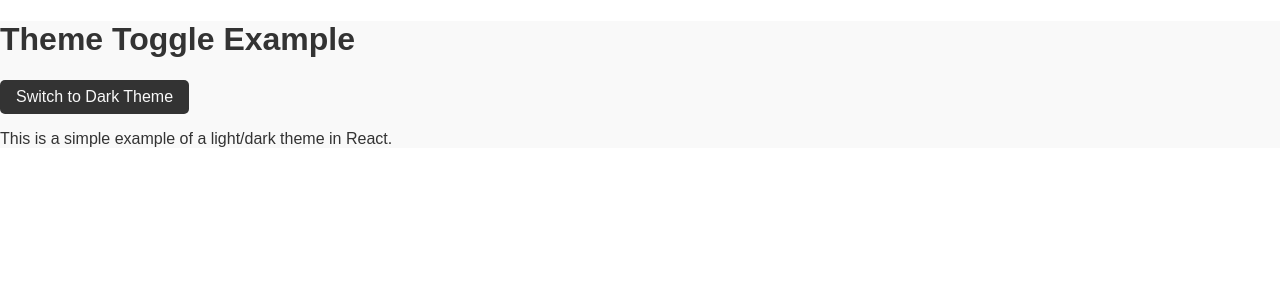
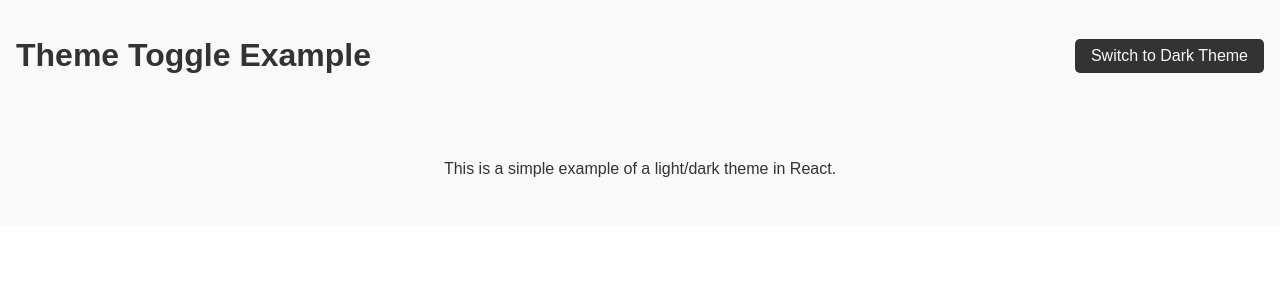
Before and after one commit to dev13-Vishnu/exercises, a React (Vite) app: page / in a window 1280 px wide. Shown: the top 300 px of the page. Built offline with nearby package versions, Linux system fonts and the light colour scheme.

Commit message:
theme toggle last commit

```diff
--- a/src/index.css
+++ b/src/index.css
@@ -13,32 +13,53 @@
     cursor: pointer;
 } */
  /* light / dark theme styling */
- body, html{
+ /* App.css */
+
+/* Common Styles */
+body, html {
     margin: 0;
     padding: 0;
-    font-family:Arial, Helvetica, sans-serif;
-    transition: background-color 0.3s ease,color 0.3s ease;
+    font-family: Arial, sans-serif;
+    transition: background-color 0.3s ease, color 0.3s ease;
   }
-.light-theme{
-    background-color: #f9f9f9;
-    color: #333;
+
+  .header {
+    display: flex;
+    justify-content: space-between;
+    align-items: center;
+    padding: 1rem;
   }
-.dark-theme{
-    background-color: #333;
-    color: #f9f9f9;
-}
-.theme-toggle-btn{
+
+  .theme-toggle-btn {
     padding: 0.5rem 1rem;
     font-size: 1rem;
     cursor: pointer;
     border: none;
     border-radius: 5px;
-    transition: background-color 0.3s ease,color 0.3s ease
   }
-.light-theme .theme-toggle-btn{
+
+  .content {
+    padding: 2rem;
+    text-align: center;
+  }
+
+  /* Light Theme */
+  .light-theme {
+    background-color: #f9f9f9;
+    color: #333;
+  }
+
+  .light-theme .theme-toggle-btn {
     background-color: #333;
     color: #f9f9f9;
   }
+
+  /* Dark Theme */
+  .dark-theme {
+    background-color: #333;
+    color: #f9f9f9;
+  }
+
   .dark-theme .theme-toggle-btn {
     background-color: #f9f9f9;
     color: #333;
```
Lines whose indentation alone changed are shown as unchanged.
